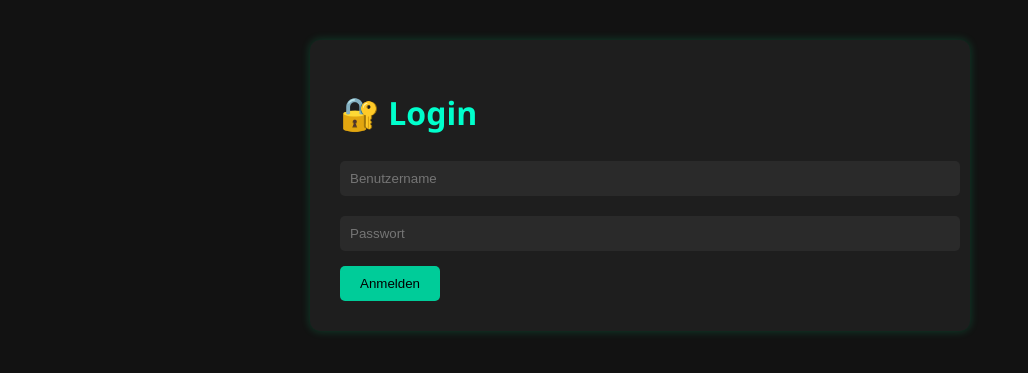
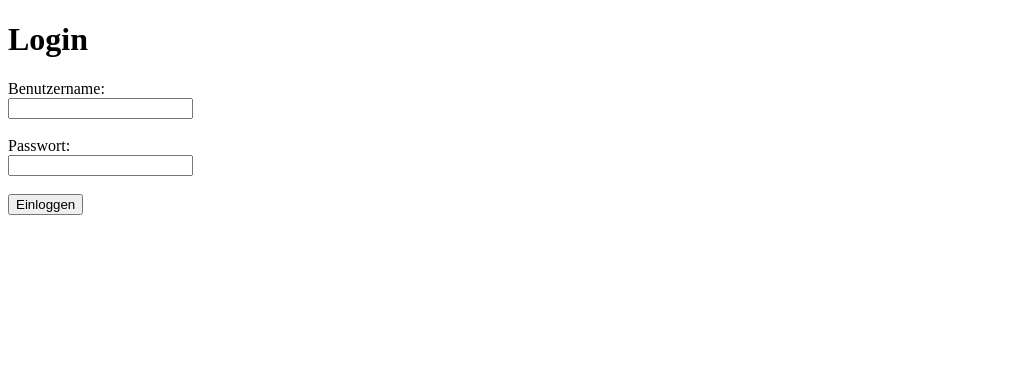
Before and after one commit to hcpbrucks/pluezz-dashboard, a Flask app: page / in a window 1280 px wide. Shown: the top 373 px of the page, without its empty margins (0-1028 px from the left). Run offline with Flask 3, Linux system fonts and the light colour scheme.

Commit message:
Update login.html

```diff
--- a/pluezz-dashboard/templates/login.html
+++ b/pluezz-dashboard/templates/login.html
@@ -1,18 +1,24 @@
 <!DOCTYPE html>
 <html lang="de">
 <head>
-    <meta charset="UTF-8">
-    <title>Login – Pluezz Dashboard</title>
-    <link rel="stylesheet" href="/static/style.css">
+    <meta charset="UTF-8" />
+    <title>Login</title>
 </head>
 <body>
-    <div class="container">
-        <h1>🔐 Login</h1>
-        <form method="post">
-            <input type="text" name="username" placeholder="Benutzername" required><br>
-            <input type="password" name="password" placeholder="Passwort" required><br>
-            <button type="submit">Anmelden</button>
-        </form>
-    </div>
+    <h1>Login</h1>
+    {% with messages = get_flashed_messages() %}
+      {% if messages %}
+        <ul style="color:red;">
+          {% for msg in messages %}
+            <li>{{ msg }}</li>
+          {% endfor %}
+        </ul>
+      {% endif %}
+    {% endwith %}
+    <form method="POST" action="/">
+        <label>Benutzername:<br><input type="text" name="username" required></label><br><br>
+        <label>Passwort:<br><input type="password" name="password" required></label><br><br>
+        <button type="submit">Einloggen</button>
+    </form>
 </body>
 </html>
```
